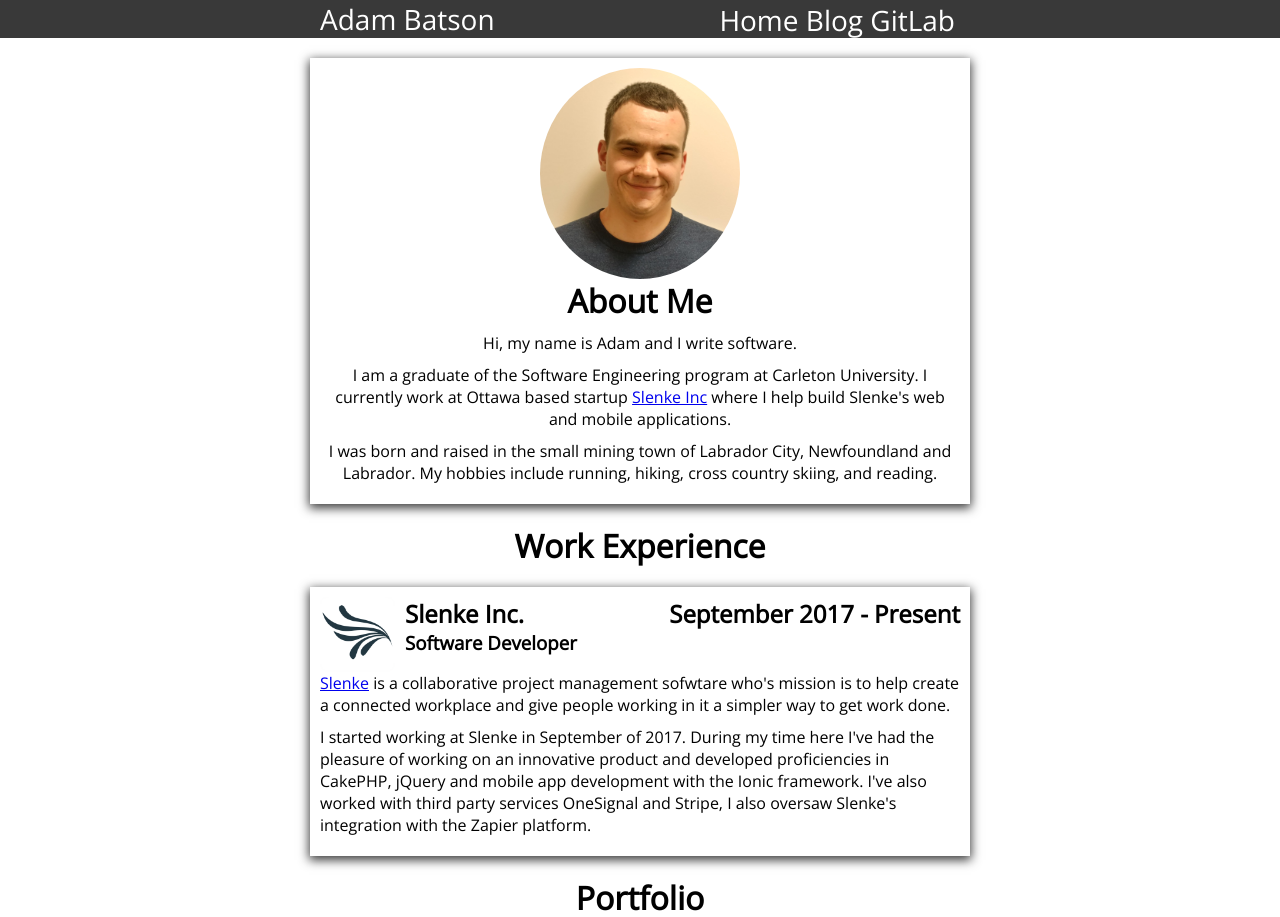
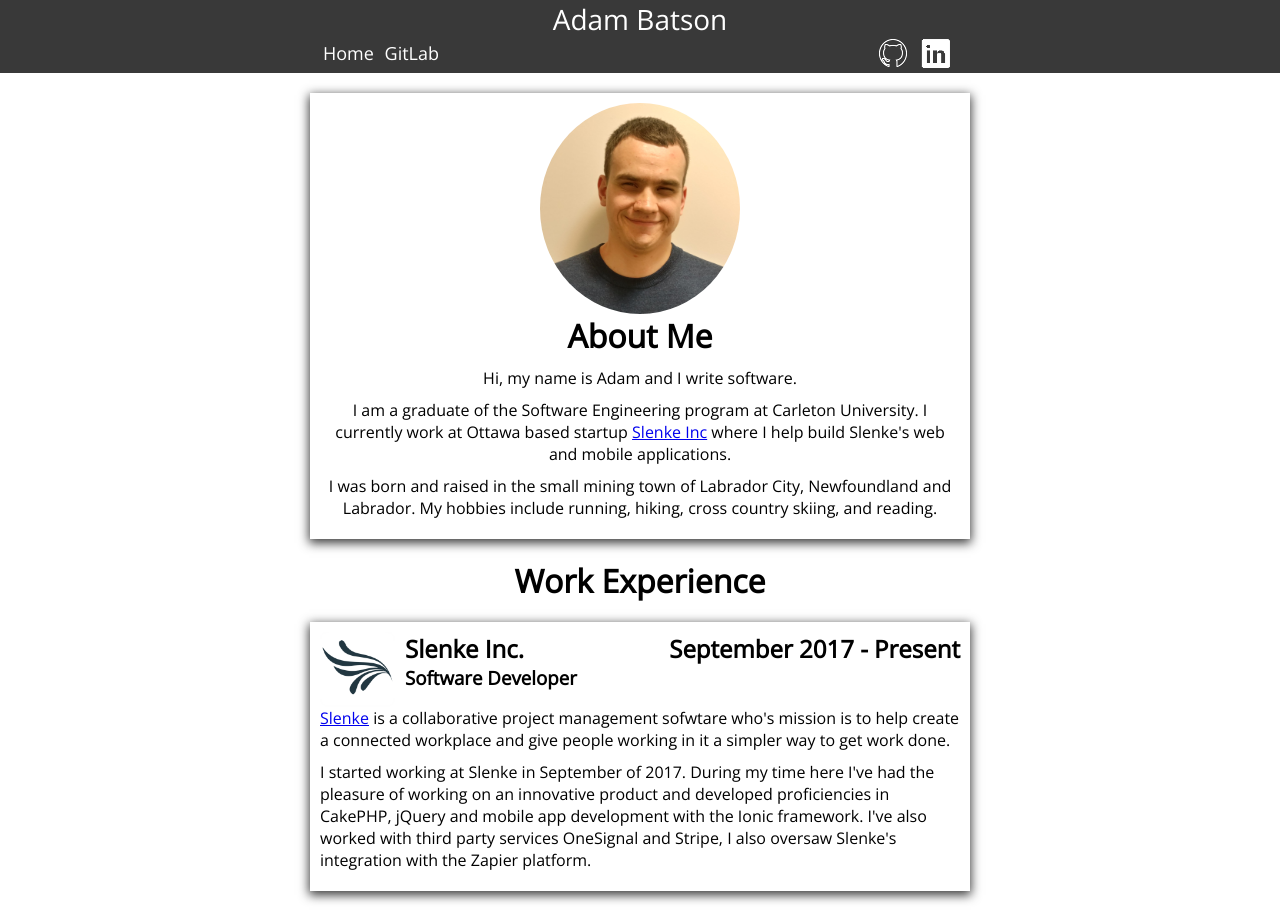
Before and after one commit to adambatson/adambatson.github.io, a Jekyll site: the page built from index.html, in a window 1280 px wide. Shown: the top 917 px of the page. Built offline with Jekyll 4.4.1, drawn with Linux system fonts in a browser that asks for light colours; nearby versions of some CDN libraries.

Commit message:
Add header and make index page responsive on mbile

```diff
--- a/_includes/header.html
+++ b/_includes/header.html
@@ -1,11 +1,21 @@
 <div id="header">
 	<div id="headerTop">
 		<div>
-			<span>Adam Batson</span>
+			<div style="padding: 0;">
+				<span>Adam Batson</span>
+			</div>
 			<ul class="navMenu">
-				<li>Home</li>
-				<li>Blog</li>
-				<li>GitLab</li>
+				<li><a href="https://adambatson.com">Home</a></li>
+				<!-- <li>Blog</li> -->
+				<li><a href="https://gitlab.adambatson.com">GitLab</a></li>
+			</ul>
+			<ul class="navMenu" style="float: right; margin-top: -4px;">
+				<li><a href="https://github.com/adambatson/">
+					<img src="/images/github_white.png">
+				</a></li>
+				<li><a href="https://www.linkedin.com/in/adam-batson-128176133/">
+					<img src="/images/linkedin_white.png">
+				</a></li>
 			</ul>
 		</div>
 	</div>
--- a/css/style.scss
+++ b/css/style.scss
@@ -29,15 +29,22 @@
 	div {
 		margin: 0 auto;
 		width: 50%;
+		@media(max-width: 800px) {
+			width: 100%;
+		}
 		padding: 0 10px 0 10px;
 
 		span {
-			text-align: left;
+			text-align: center;
+			display: block;
 		}
 
 		.navMenu {
-			float: right;
-			margin-top: -4px;
+			text-align: left;
+			font-size: 18px;
+			@media(max-width: 800px) {
+				display: none;
+			}
 		}
 	}
 }
@@ -45,9 +52,22 @@
 .navMenu {
 	list-style-type: none;
 	display: inline-block;
-	padding: 5px;
+	padding: 0 5px 5px 0;
+
 	li {
 		display: inline-block;
+		padding: 3px;
+
+		a {
+			color: inherit;
+			text-decoration: none;
+		}
+	}
+
+	li:hover {
+		background: #767676;
+		border-radius: 5px;
+		cursor: pointer;
 	}
 }
 
@@ -93,7 +113,7 @@
 
 .project {
 	img {
-		max-width: 400px;
+		max-width: 95%;
 	}
 
 	button {
```
Also changed, not shown: images/biopic.png (deleted), images/github_icon.png (deleted), images/github_icon_pf.png (deleted), images/github_white.png (added), images/if_11-linkedin_104493.svg (deleted), images/if_github_317712.svg (deleted), images/linkedin_icon.png (deleted), images/linkedin_white.png (added).
